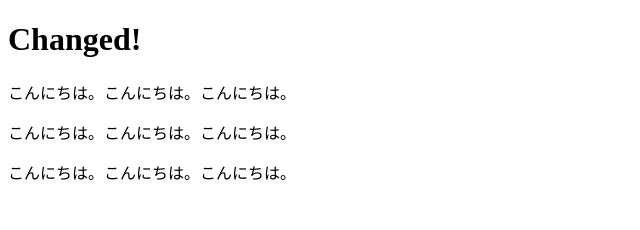
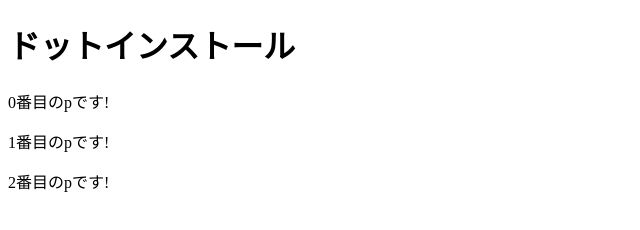
Before and after one commit to akaishisho/JavascriptBasic, a plain HTML site: page index.html in a window 1280 px wide. Shown: the whole page, without its empty margins (0-640 px from the left). Drawn offline with Linux system fonts and the light colour scheme.

Commit message:
複数の要素の取得

```diff
--- a/js/main.js
+++ b/js/main.js
@@ -2,9 +2,11 @@
 
 {
   function update() {
-    // document.querySelector('h1').textContent = 'Changed!';
-    // document.querySelector('#target').textContent = 'Changed!';
-    document.getElementById('target').textContent = 'Changed!';
+    // document.getElementById('target').textContent = 'Changed!';
+    // document.querySelector('p').textContent = 'Changed!';
+    document.querySelectorAll('p').forEach((p, index) => {
+      p.textContent = `${index}番目のpです!`;
+    });
   }
 
   setTimeout(update, 1000);
```
Also changed, not shown: index.html (+1 -1 lines).
